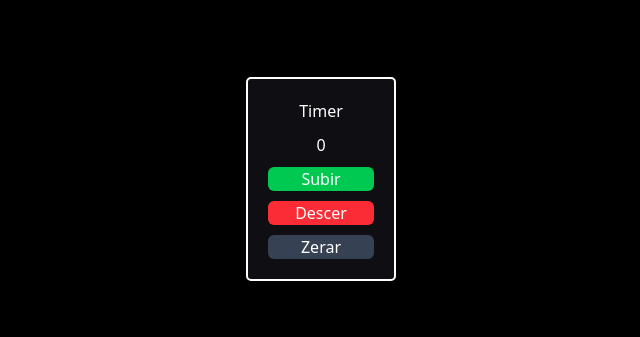
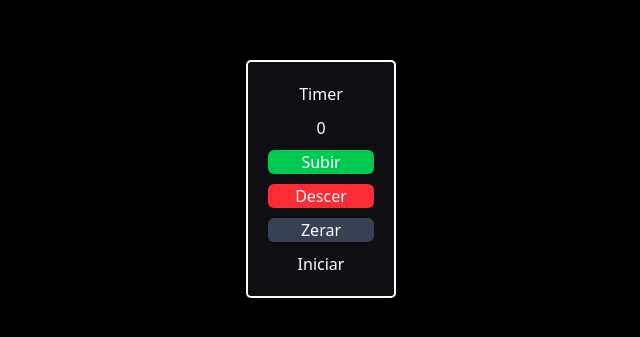
Before and after one commit to Joao-Dev2012/timer, a Next.js app: page / in a window 1280 px wide. Shown: the part 221-558 px from the top of the page, without its empty margins (319-959 px from the left). Built offline with nearby package versions, Linux system fonts and the light colour scheme.

Commit message:
butao de pausar mas sem função adicionado

```diff
--- a/src/app/page.tsx
+++ b/src/app/page.tsx
@@ -5,15 +5,12 @@ import { useState } from "react"
 
 export default function Layout(){
   const [contagemAtual,setContagemAtual] = useState(0)
-  const Ativação = useState(true)
+  const [AtivaçãoTimer,setAtivaçãoTimer] = useState(false)
+  const [textoDoPause, setTextoDoPause] = useState('Iniciar')
 
   function subirContagem(){
-
-
     setContagemAtual(contagemAtual + 1)
-
   }
-
   function descerContagem(){
     if(contagemAtual === 0){
         return
@@ -21,8 +18,22 @@ export default function Layout(){
     setContagemAtual(contagemAtual - 1)
   }
   function zerarContagem(){
+    setAtivaçãoTimer(false)
     setContagemAtual(0)
   }
+  function pausarDespausar(){
+    const interruptor = !AtivaçãoTimer
+    setAtivaçãoTimer(interruptor)
+    if(AtivaçãoTimer === false){
+      setTextoDoPause('Iniciar')
+    }
+    else{
+      setTextoDoPause('Pausar')
+    }
+  }
+
+
+
   return(
     <>
     <div className='text-white border-2 border-white-900'>
@@ -31,6 +42,7 @@ export default function Layout(){
       <button onClick={subirContagem} className="bg-green-500 text-white p-4">Subir</button>
       <button onClick={descerContagem} className='bg-red-500 text-white p-4'>Descer</button>
       <button onClick={zerarContagem} className="bg-gray-700">Zerar</button>
+      <button onClick={pausarDespausar}>{textoDoPause}</button>
     </div>
     </>
   )
```
